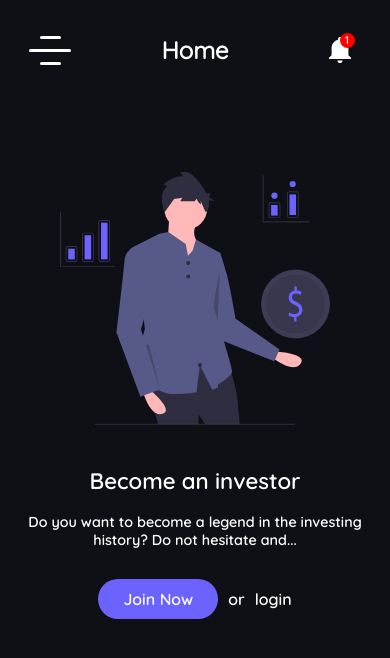
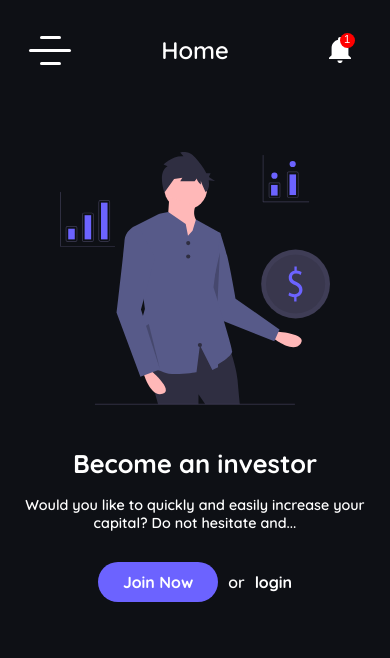
Before and after one commit to dawid-bytys/crypeeto, a React (Create React App) app: page / in a window 390 px wide. Shown: the top 658 px of the page. Built offline with nearby package versions, Linux system fonts and the light colour scheme.

Commit message:
improve some semantics and add a few breakpoints

```diff
--- a/src/components/Header/Header.scss
+++ b/src/components/Header/Header.scss
@@ -3,14 +3,15 @@
 .Header {
   display: flex;
   flex-direction: row;
-  height: 100px;
+  flex-basis: 100px;
+  flex-shrink: 0;
   padding: 20px;
 
   &__hamburger-btn,
   &__notifications-btn {
     @include flex-jc-ai-c;
 
-    width: 60px;
+    flex-basis: 60px;
   }
 
   &__hamburger-btn {
@@ -19,11 +20,6 @@
 
   &__notifications-btn {
     z-index: 6000;
-  }
-
-  &__heading-primary {
-    font-size: 1.5rem;
-    margin: 0;
   }
 
   &__hamburger-inner {
@@ -73,10 +69,14 @@
     }
   }
 
-  &__heading-wrapper {
+  &__current-page-wrapper {
     @include flex-jc-ai-c;
 
     flex: 1;
+  }
+
+  &__current-page {
+    font-size: 1.5rem;
   }
 
   &__notifications-inner {
@@ -104,7 +104,6 @@
     height: 15px;
     background-color: $color-red;
     color: $color-white;
-    font-family: Quicksand-Medium, sans-serif;
     font-size: 0.7rem;
     transform: translate(7px, -10px);
   }
--- a/src/components/Header/Header.tsx
+++ b/src/components/Header/Header.tsx
@@ -29,10 +29,10 @@ export const Header = () => {
           <span className="Header__hamburger-line"></span>
         </div>
       </button>
-      <div className="Header__heading-wrapper">
-        <h1 className="Header__heading-primary">
+      <div className="Header__current-page-wrapper">
+        <span className="Header__current-page">
           {formatPathname(location.pathname)}
-        </h1>
+        </span>
       </div>
       <button
         className="Header__notifications-btn Header__notifications-btn--active"
--- a/src/components/Sidebar/Sidebar.scss
+++ b/src/components/Sidebar/Sidebar.scss
@@ -75,7 +75,6 @@
 
     flex: 1;
     padding-left: 5px;
-    font-family: Quicksand-Medium, sans-serif;
     font-size: 1.1rem;
   }
 
@@ -120,7 +119,6 @@
     @include flex-ai-c;
 
     height: 50%;
-    font-family: Quicksand-Medium, sans-serif;
   }
 
   &__name > span,
@@ -160,6 +158,10 @@
     &__navigation-wrapper {
       padding: 40px 60px;
     }
+
+    &__nav-item--active::after {
+      right: -59px;
+    }
   }
 
   @include breakpoint($screen-lg) {
--- a/src/index.scss
+++ b/src/index.scss
@@ -15,7 +15,7 @@ body {
   scroll-behavior: smooth;
   background-color: var(--color-background);
   color: var(--color-text);
-  font-family: Quicksand-Regular, sans-serif;
+  font-family: Quicksand-Medium, sans-serif;
 }
 
 button {
@@ -37,5 +37,5 @@ ul {
 
 a {
   text-decoration: none;
-  color: $color-white;
+  color: var(--color-text);
 }
--- a/src/pages/Home/Home.scss
+++ b/src/pages/Home/Home.scss
@@ -4,11 +4,10 @@
   @include flex-ai-c;
   flex-direction: column;
   flex: 1;
-  padding: 30px 20px 50px 20px;
-  font-family: Quicksand-Medium, sans-serif;
+  padding: 50px 20px;
 
   &__image-wrapper {
-    padding: 40px;
+    padding: 0 40px 40px 40px;
   }
 
   &__image {
@@ -16,9 +15,10 @@
     height: 100%;
   }
 
-  &__heading-secondary {
+  &__heading-primary {
     margin-top: 0;
-    font-size: 1.4rem;
+    font-size: 1.6rem;
+    font-family: Quicksand-Bold, sans-serif;
   }
 
   &__description {
@@ -35,9 +35,32 @@
     background-color: $color-purple;
     padding: 10px 25px;
     border-radius: 20px;
+    font-family: Quicksand-Bold, sans-serif;
   }
 
   &__separator {
     margin: 0 10px;
   }
+
+  &__login-btn {
+    font-family: Quicksand-Bold, sans-serif;
+  }
+
+  /* Responsive */
+  @include breakpoint($screen-sm) {
+    padding-bottom: 100px;
+
+    &__image-wrapper {
+      padding: 0 100px 100px 100px;
+    }
+  }
+
+  @include breakpoint($screen-md) {
+    padding-top: 80px;
+    padding-bottom: 130px;
+
+    &__image-wrapper {
+      padding: 0 160px 100px 160px;
+    }
+  }
 }
--- a/src/pages/Home/Home.tsx
+++ b/src/pages/Home/Home.tsx
@@ -4,14 +4,14 @@ import { Link } from "react-router-dom";
 
 export const Home = () => {
   return (
-    <div className="Home">
+    <main className="Home">
       <div className="Home__image-wrapper">
         <Investor className="Home__image" />
       </div>
-      <h2 className="Home__heading-secondary">Become an investor</h2>
+      <h1 className="Home__heading-primary">Become an investor</h1>
       <p className="Home__description">
-        Do you want to become a legend in the investing history? Do not hesitate
-        and...
+        Would you like to quickly and easily increase your capital? Do not
+        hesitate and...
       </p>
       <div className="Home__buttons-wrapper">
         <Link to="/register" className="Home__join-btn">
@@ -22,6 +22,6 @@ export const Home = () => {
           login
         </Link>
       </div>
-    </div>
+    </main>
   );
 };
--- a/src/scss/_fonts.scss
+++ b/src/scss/_fonts.scss
@@ -1,11 +1,4 @@
 /* Quicksand font declaration */
-
-@font-face {
-  font-family: Quicksand-Regular;
-  src: url("../assets/fonts/Quicksand/Quicksand.ttf") format("truetype");
-  font-weight: 400;
-  font-display: swap;
-}
 
 @font-face {
   font-family: Quicksand-Medium;
@@ -13,3 +6,10 @@
   font-weight: 600;
   font-display: swap;
 }
+
+@font-face {
+  font-family: Quicksand-Bold;
+  src: url("../assets/fonts/Quicksand/Quicksand.ttf") format("truetype");
+  font-weight: 700;
+  font-display: swap;
+}
```
